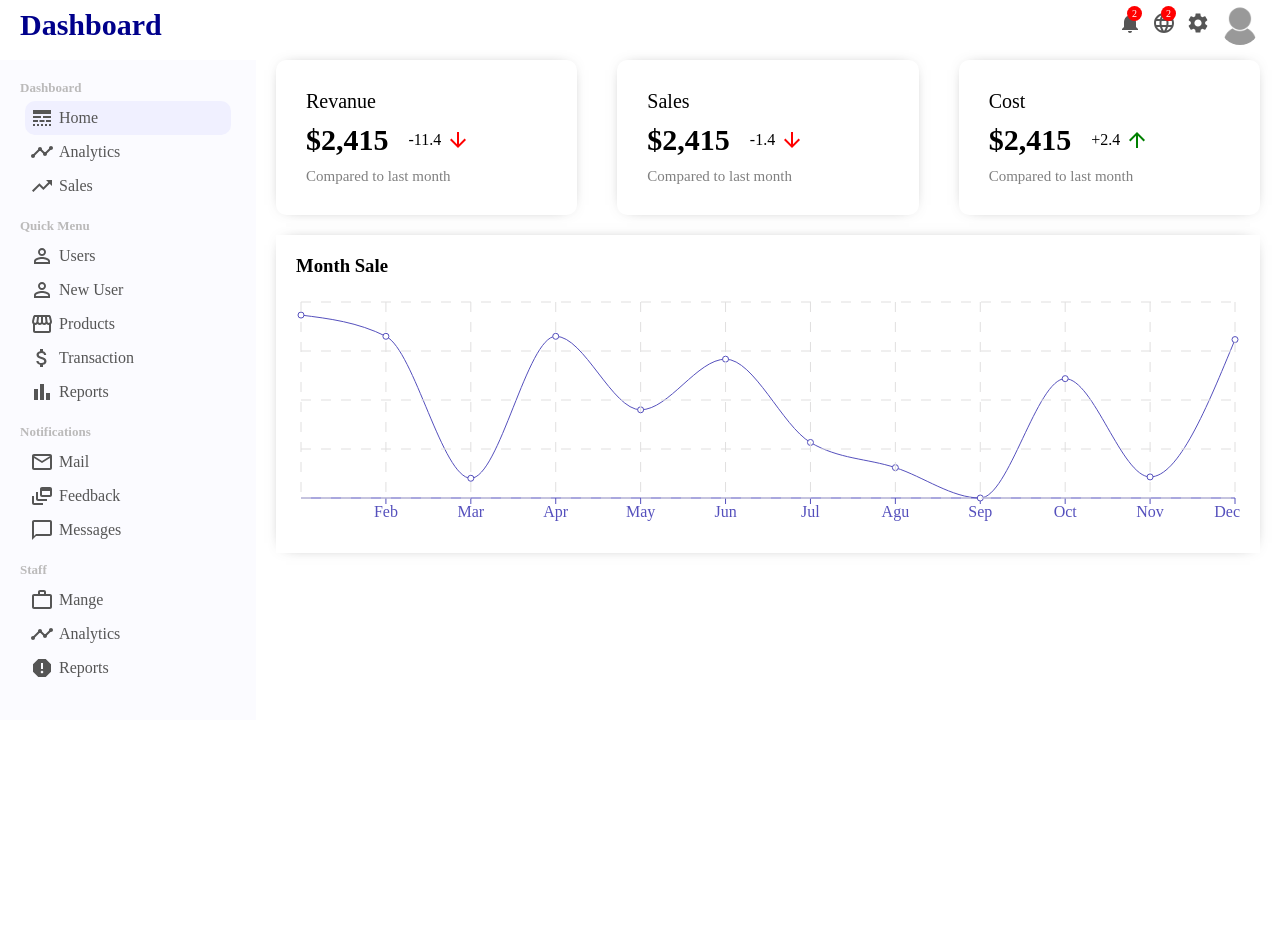
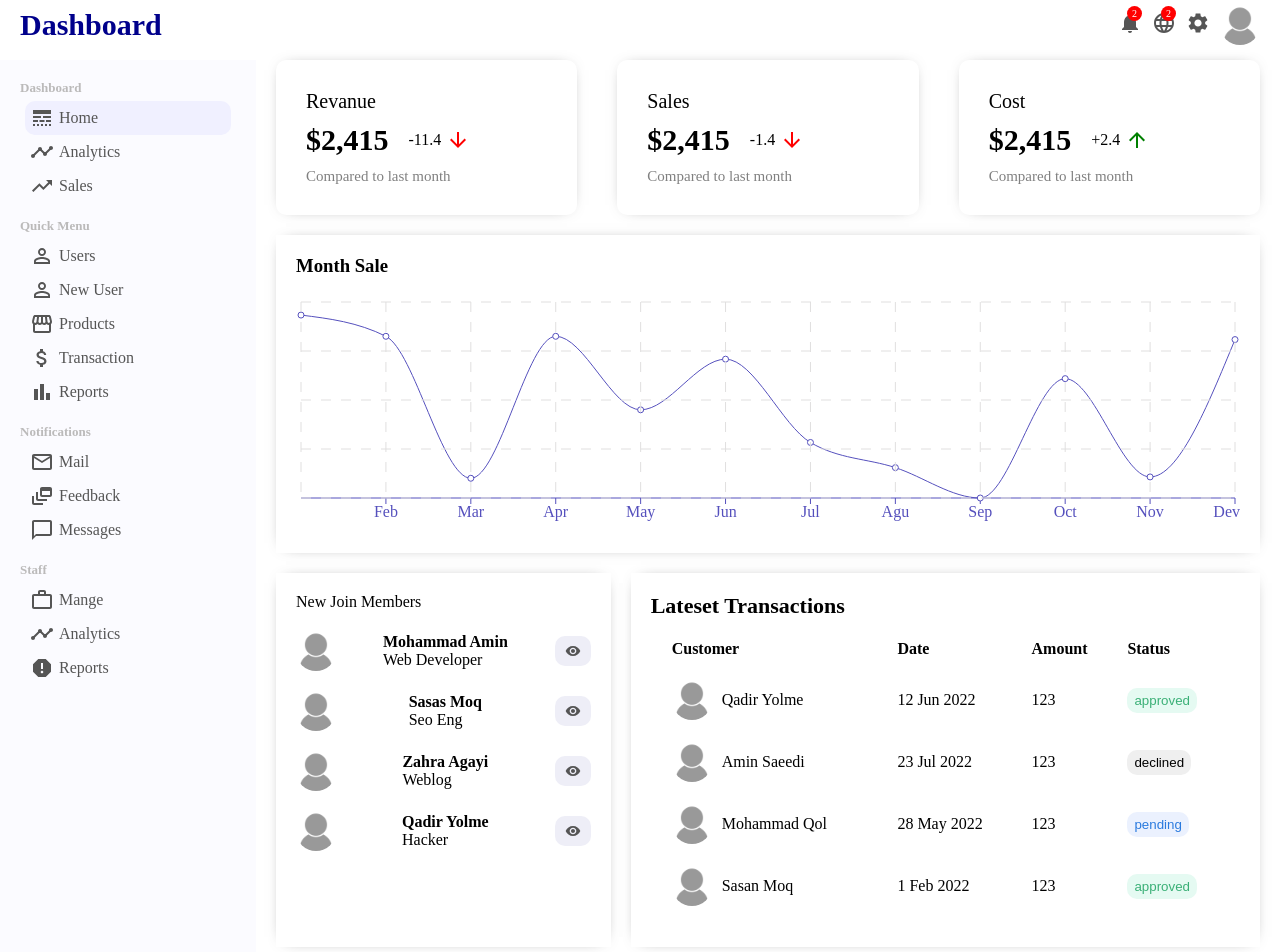
Before and after one commit to mahdieahmadii/AdminDashboard, a React (Create React App) app: page / in a window 1280 px wide. Shown: the top 952 px of the page. Before the commit the page ends 800 px from the top, so only its background shows below. Built offline with nearby package versions, Linux system fonts and the light colour scheme.

Commit message:
fix widgets

```diff
--- /dev/null
+++ b/src/components/WidgetLg/index.css
@@ -0,0 +1,48 @@
+.widget-lg {
+  flex: 2;
+  padding: 20px;
+  box-shadow: 0px 0px 15px -10px rgba(0, 0, 0, 0.75);
+}
+.widget-lg-title {
+  font-size: 22px;
+  font-weight: 600;
+}
+.widget-lg-table {
+  width: 100%;
+  border-spacing: 20px;
+}
+.widget-lg-th {
+  text-align: left;
+}
+.widget-lg-user {
+  display: flex;
+  align-items: center;
+}
+.widget-lg-img {
+  width: 40px;
+  height: 40px;
+  border-radius: 50%;
+  object-fit: cover;
+  margin-right: 10px;
+}
+.widget-lg-date,
+.widget-lg-amount {
+  font-weight: 300;
+}
+.widget-lg-button {
+  padding: 5px 7px;
+  border: none;
+  border-radius: 10px;
+}
+.widget-lg-button.approved {
+  color: #3bb077;
+  background-color: #e5faf2;
+}
+.widget-lg-button.decline {
+  color: #d95087;
+  background-color: #fff0f1;
+}
+.widget-lg-button.pending {
+  color: #2a7ade;
+  background-color: #ebf1fe;
+}
--- /dev/null
+++ b/src/components/WidgetLg/index.jsx
@@ -0,0 +1,41 @@
+import React from "react";
+import "./index.css";
+import { transactions } from "../../datas";
+
+export default function WidgetLg() {
+  const Button = ({ type }) => {
+    return <button className={`widget-lg-button ${type}`}>{type}</button>;
+  };
+  return (
+    <div className="widget-lg">
+      <h3 className="widget-lg-title">Lateset Transactions</h3>
+      <table className="widget-lg-table">
+        <tr className="widget-lg-tr">
+          <th className="widget-lg-th">Customer</th>
+          <th className="widget-lg-th">Date</th>
+          <th className="widget-lg-th">Amount</th>
+          <th className="widget-lg-th">Status</th>
+        </tr>
+        {transactions.map((transaction) => {
+          return (
+            <tr className="widget-lg-tr" key={transaction.id}>
+              <td className="widget-lg-user">
+                <img
+                  src={transaction.img}
+                  alt="person"
+                  className="widget-lg-img"
+                />
+                <span className="widget-lg-name">{transaction.customer}</span>
+              </td>
+              <td className="widget-lg-date">{transaction.date}</td>
+              <td className="widget-lg-amount">{transaction.amount}</td>
+              <td className="widget-lg-status">
+                <Button type={transaction.status} />
+              </td>
+            </tr>
+          );
+        })}
+      </table>
+    </div>
+  );
+}
--- /dev/null
+++ b/src/components/WidgetSm/index.css
@@ -0,0 +1,51 @@
+.widget-sm {
+  flex: 1;
+  padding: 20px;
+  margin-right: 20px;
+  box-shadow: 0px 0px 15px -10px rgba(0, 0, 0, 0.75);
+}
+.widget-sm-title {
+  font-size: 22px;
+  font-weight: 600;
+}
+.widget-sm-list {
+  margin: 0;
+  padding: 0;
+  list-style: none;
+}
+.widget-sm-list-item {
+  display: flex;
+  justify-content: space-between;
+  align-items: center;
+  margin: 20px 0px;
+}
+.widget-sm-user {
+  display: flex;
+  flex-direction: column;
+}
+.widget-sm-img {
+  width: 40px;
+  height: 40px;
+  border-radius: 50%;
+  object-fit: cover;
+}
+
+.widget-sm-user-name {
+  font-weight: 600;
+}
+.widget-sm-user-title {
+  font-weight: 300;
+}
+.widget-sm-button {
+  display: flex;
+  align-items: center;
+  border: none;
+  border-radius: 10px;
+  padding: 7px 10px;
+  background-color: #eeeef7;
+  color: #555;
+  cursor: pointer;
+}
+.widget-sm-icon {
+  font-size: 16px !important;
+}
--- /dev/null
+++ b/src/components/WidgetSm/index.jsx
@@ -0,0 +1,28 @@
+import React from "react";
+import VisibilityIcon from "@mui/icons-material/Visibility";
+import "./index.css";
+import { newMembers } from "../../datas";
+
+export default function WidgetSm() {
+  return (
+    <div className="widget-sm">
+      <span className="wdget-sm-title">New Join Members</span>
+      <ul className="widget-sm-list">
+        {newMembers.map((user) => {
+          return (
+            <li key={user.id} className="widget-sm-list-item">
+              <img className="widget-sm-img" src={user.img} alt="person" />
+              <div className="widget-sm-user">
+                <span className="widget-sm-user-name">{user.username}</span>
+                <span className="widget-sm-user-title">{user.title}</span>
+              </div>
+              <button className="widget-sm-button">
+                <VisibilityIcon className="widget-sm-icon" />
+              </button>
+            </li>
+          );
+        })}
+      </ul>
+    </div>
+  );
+}
--- a/src/datas.js
+++ b/src/datas.js
@@ -44,9 +44,71 @@ let xAxisData = [
     Sale: 12_900,
   },
   {
-    name: "Dec",
+    name: "Dev",
     Sale: 97_000,
   },
 ];
 
-export { xAxisData };
+const newMembers = [
+  {
+    id: 1,
+    username: "Mohammad Amin",
+    title: "Web Developer",
+    img: "images/person.png",
+  },
+  {
+    id: 2,
+    username: "Sasas Moq",
+    title: "Seo Eng",
+    img: "images/person.png",
+  },
+  {
+    id: 3,
+    username: "Zahra Agayi",
+    title: "Weblog",
+    img: "images/person.png",
+  },
+  {
+    id: 4,
+    username: "Qadir Yolme",
+    title: "Hacker",
+    img: "images/person.png",
+  },
+];
+
+const transactions = [
+  {
+    id: 1,
+    customer: "Qadir Yolme",
+    date: "12 Jun 2022",
+    amount: 123,
+    status: "approved",
+    img: "images/person.png",
+  },
+  {
+    id: 2,
+    customer: "Amin Saeedi",
+    date: "23 Jul 2022",
+    amount: 123,
+    status: "declined",
+    img: "images/person.png",
+  },
+  {
+    id: 3,
+    customer: "Mohammad Qol",
+    date: "28 May 2022",
+    amount: 123,
+    status: "pending",
+    img: "images/person.png",
+  },
+  {
+    id: 4,
+    customer: "Sasan Moq",
+    date: "1 Feb 2022",
+    amount: 123,
+    status: "approved",
+    img: "images/person.png",
+  },
+];
+
+export { xAxisData, newMembers, transactions };
--- a/src/pages/Home/index.css
+++ b/src/pages/Home/index.css
@@ -1,3 +1,7 @@
 .home {
   flex: 4;
 }
+.home-widgets {
+  display: flex;
+  margin: 20px;
+}
--- a/src/pages/Home/index.jsx
+++ b/src/pages/Home/index.jsx
@@ -3,12 +3,18 @@ import Features from "../../components/Features";
 import "./index.css";
 import Chart from "../../components/Chart";
 import { xAxisData } from "../../datas";
+import WidgetSm from "../../components/WidgetSm";
+import WidgetLg from "../../components/WidgetLg";
 
 export default function Home() {
   return (
     <div className="home">
       <Features />
       <Chart grid title={"Month Sale"} data={xAxisData} dataKey={"Sale"} />
+      <div className="home-widgets">
+        <WidgetSm />
+        <WidgetLg />
+      </div>
     </div>
   );
 }
```
